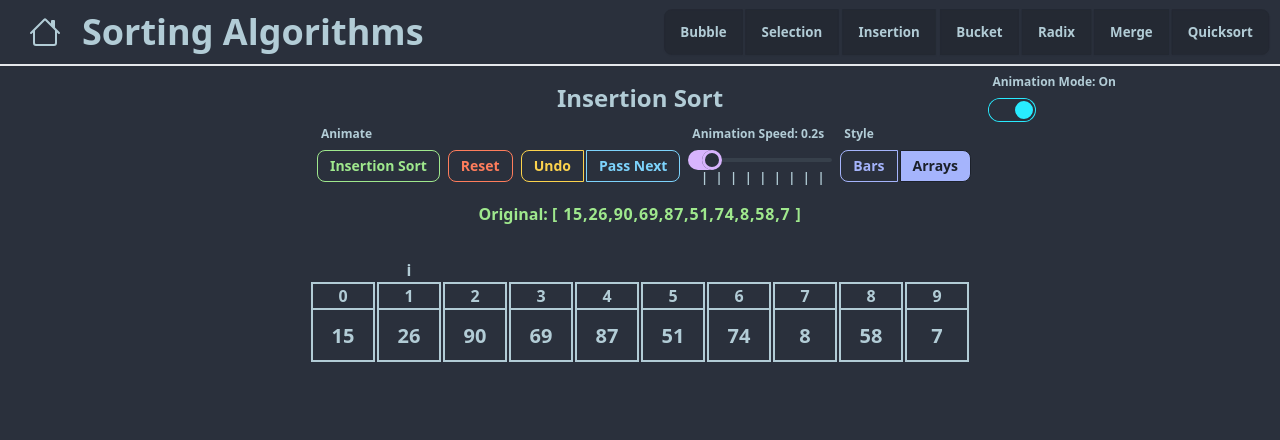
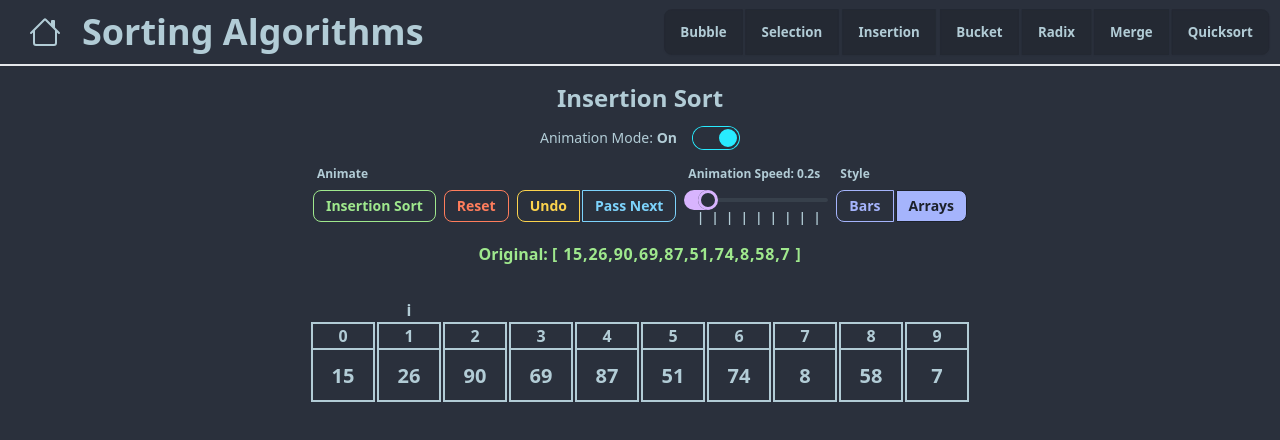
Before and after one commit to alexespejo/dsa-visualizer, a Svelte app: page /sorting_algo/insertion_sort in a window 1280 px wide. Shown: the top 440 px of the page. Built offline with nearby package versions, Linux system fonts and the light colour scheme.

Commit message:
reorganized layout

```diff
--- a/src/routes/SortingAlgorithms/Insertion.svelte
+++ b/src/routes/SortingAlgorithms/Insertion.svelte
@@ -23,7 +23,8 @@
  let animationMode: boolean = true;
  let size: number = 10;
  let unsortedArr = generateRandomArray(size);
- const store = {
+ let historyStack = [[...unsortedArr]];
+ let store = {
   unsorted: [...unsortedArr],
  };
 
@@ -40,6 +41,7 @@
    }
    unsortedArr[j + 1] = key;
    i += 1;
+   historyStack.push([...unsortedArr]);
   }
  }
 
@@ -92,11 +94,21 @@
 <Layout dataStructure="SA">
  <Controls title="Insertion Sort">
   <!-- Animation Mode -->
-  <FormControl classList="absolute top-0 right-0 md:right-40">
-   <Label>Animation Mode: {animationMode ? "On" : "Off"}</Label>
+  <div class="flex flex-col items-center">
+   <div class="form-control w-52">
+    <!-- svelte-ignore a11y-label-has-associated-control -->
+    <label class="cursor-pointer label">
+     <span class="label-text"
+      >Animation Mode:
+      <span class="font-bold">
+       {animationMode ? "On" : "Off"}
+      </span>
+     </span>
      <Toggle bind:checked={animationMode} color="toggle-info" />
-  </FormControl>
+    </label>
+   </div>
 
+   <div class="flex space-x-2">
     {#if !animationMode}
      <!-- Passess -->
      <FormControl>
@@ -136,9 +148,27 @@
      <FormControl>
       <HiddenLabel />
       <Join classList="space-x-0.5">
-     <Button color="btn-warning">Randomize</Button>
-     <Button color="btn-info">Shuffle</Button>
-     <Button color="btn-error">Reset</Button>
+       <Button
+        color="btn-warning"
+        on:click={() => {
+         unsortedArr = generateRandomArray(size);
+         store.unsorted = unsortedArr;
+        }}>Randomize</Button
+       >
+       <Button
+        color="btn-info"
+        on:click={() => {
+         unsortedArr = unsortedArr.sort(() => Math.random() - 0.5);
+         store.unsorted = unsortedArr;
+        }}>Shuffle</Button
+       >
+       <Button
+        color="btn-error"
+        on:click={() => {
+         unsortedArr = [...store.unsorted];
+         i = 1;
+        }}>Reset</Button
+       >
       </Join>
      </FormControl>
     {:else}
@@ -161,7 +191,6 @@
       <Button
        color="btn-secondary"
        on:click={() => {
-      alert(store.unsorted);
         unsortedArr = [...store.unsorted];
        }}>Reset</Button
       >
@@ -175,7 +204,8 @@
         <Button color="btn-amber-outline">Undo</Button>
        </div>
        <div class="tooltip tooltip-top" data-tip="Animates the pass">
-      <Button color="btn-sky-outline" on:click={animatePass}>Pass Next</Button>
+        <Button color="btn-sky-outline" on:click={animatePass}>Pass Next</Button
+        >
        </div>
       </Join>
      </FormControl>
@@ -210,6 +240,8 @@
       </Join>
      </FormControl>
     {/if}
+   </div>
+  </div>
  </Controls>
 
  <Visualize>
@@ -228,7 +260,9 @@
      </div>
      <ArrayElementIndexed
       {index}
-      classList={index === j + 1 && key ? "border-primary text-primary" : ""}
+      classList={index === j + 1 && key
+       ? "hover:border-primary hover:text-primary"
+       : ""}
      >
       {x}
      </ArrayElementIndexed>
```
Lines whose indentation alone changed are shown as unchanged.
